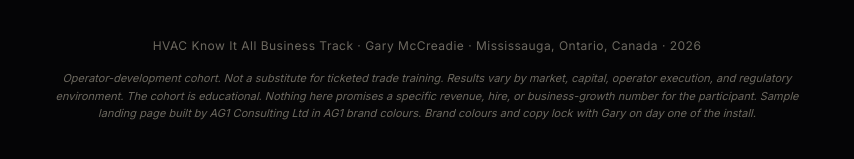
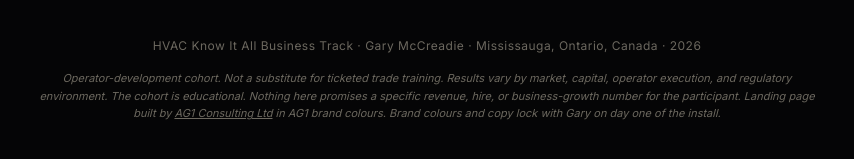
Before and after one commit to andrei170/hvac-know-it-all-landing, a plain HTML site: page index.html in a window 1280 px wide. Shown: the part 10137-10296 px from the top of the page, 213-1067 px from the left. Drawn offline with nearby package versions, Linux system fonts and the light colour scheme; a script that the page names is missing.

Commit message:
Deploy landing + proof

```diff
--- a/index.html
+++ b/index.html
@@ -293,7 +293,7 @@
 <footer>
   <div class="container">
     <p class="footer-meta">HVAC Know It All Business Track &middot; Gary McCreadie &middot; Mississauga, Ontario, Canada &middot; 2026</p>
-    <p class="footer-disclaimer">Operator-development cohort. Not a substitute for ticketed trade training. Results vary by market, capital, operator execution, and regulatory environment. The cohort is educational. Nothing here promises a specific revenue, hire, or business-growth number for the participant. Sample landing page built by AG1 Consulting Ltd in AG1 brand colours. Brand colours and copy lock with Gary on day one of the install.</p>
+    <p class="footer-disclaimer">Operator-development cohort. Not a substitute for ticketed trade training. Results vary by market, capital, operator execution, and regulatory environment. The cohort is educational. Nothing here promises a specific revenue, hire, or business-growth number for the participant. Landing page built by <a href="https://aiautomatedgrowth.com" style="color:inherit;" target="_blank">AG1 Consulting Ltd</a> in AG1 brand colours. Brand colours and copy lock with Gary on day one of the install.</p>
   </div>
 </footer>
 
```
